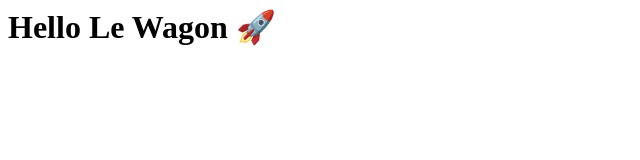
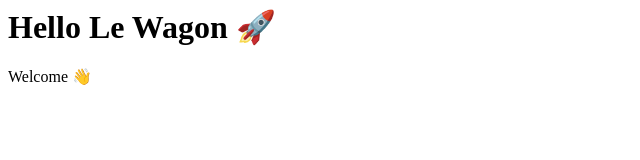
Before and after one commit to juliends/new_project, a plain HTML site: page index.html in a window 1280 px wide. Shown: the whole page, without its empty margins (0-640 px from the left). Drawn offline with Linux system fonts and the light colour scheme.

```diff
--- a/index.html
+++ b/index.html
@@ -1 +1,3 @@
 <h1>Hello Le Wagon 🚀</h1>
+
+<p>Welcome 👋</p>
```
Also changed, not shown: logo.png (added).
